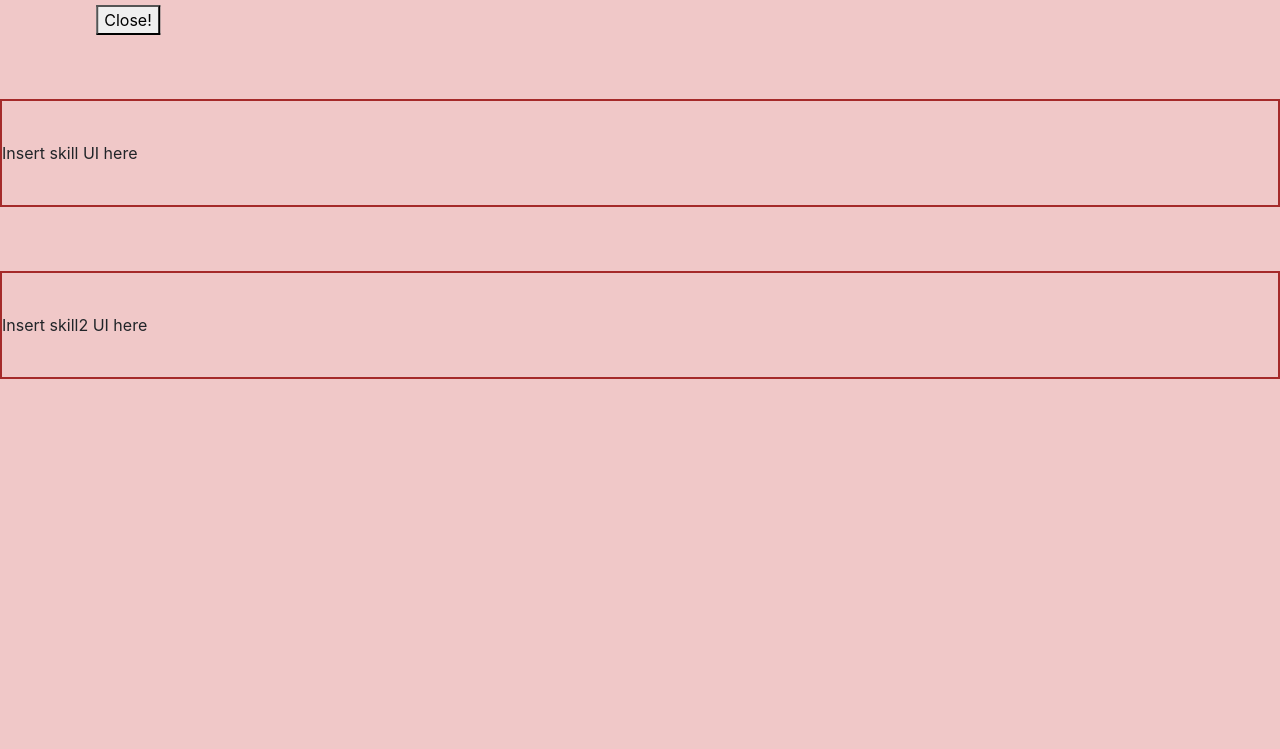
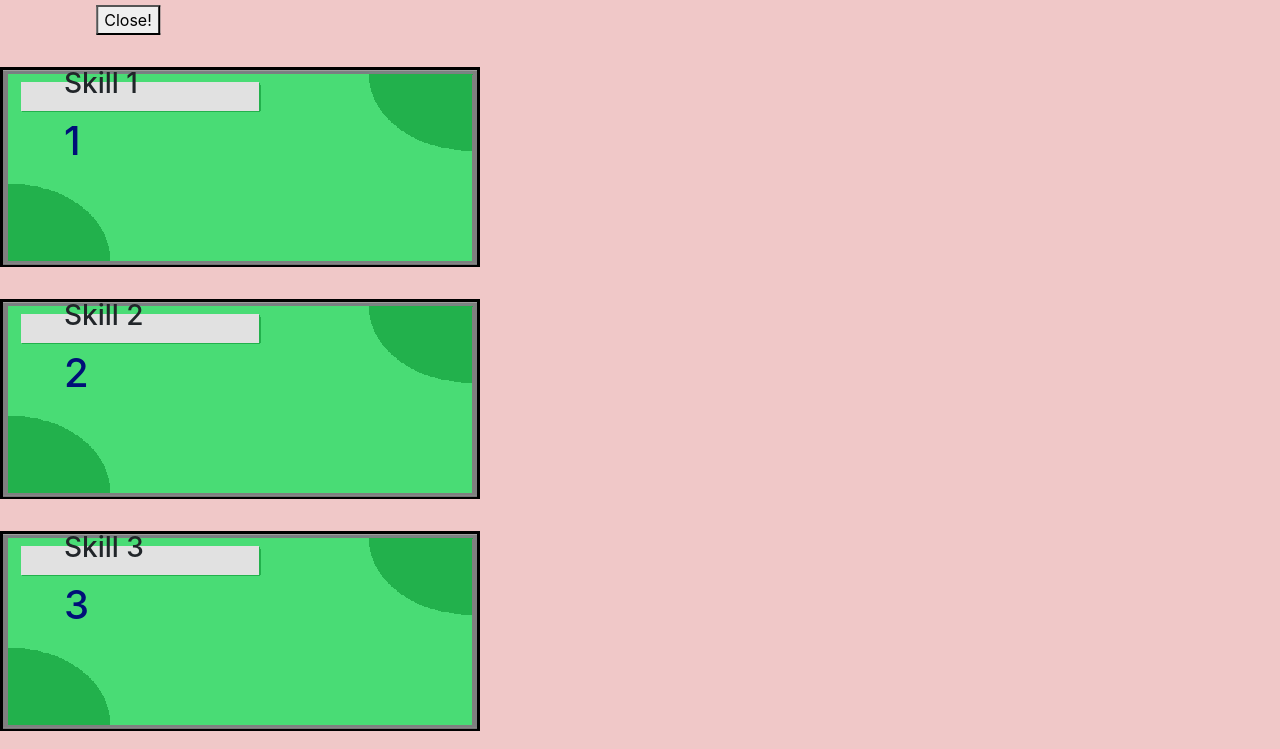
Before and after one commit to Eldenwyre/YATM, an Electron app: page skills.html in a window 1280 px wide. Shown: the part 51-800 px from the top of the page. Drawn offline with nearby package versions, Linux system fonts and the light colour scheme; no server answers.

Commit message:
Basic Skill UI design

```diff
--- a/skills.html
+++ b/skills.html
@@ -21,15 +21,27 @@
     transform: translate(-50%, 0%);">Close!</button>
     </div>
 
-    <div class='skillTab'>
-      Insert skill UI here
-    </div>
-
-    <div class='skillTab'>
-      Insert skill2 UI here
-    </div>
-
-    <script src="local_modules\rust_core\native\src\skill.rs"></script>
+    <!-- This script displays the current skills and information about the skills -->
+    <script type="text/javascript">
+      var test = ["Skill 1","Skill 2","Skill 3","Skill 4"];
+      var levelTest = ["1", "2", "3", "4"];
+      for (i = 0; i < test.length; i++){
+        var Skill = document.createElement('div');
+        var img = document.createElement('img');
+        var Name = document.createElement('h3');
+        var Level = document.createElement('h1');
+        Skill.className = 'skillTab';
+        img.src = "Skill.png"
+        Name.className = 'skillName';
+        Name.innerHTML = test[i];
+        Level.className = 'skillLevel';
+        Level.innerHTML = levelTest[i];
+        Skill.appendChild(img);
+        Skill.appendChild(Name);
+        Skill.appendChild(Level);
+        document.getElementsByTagName('body')[0].appendChild(Skill);
+      }
+    </script>
 
   </body>
 
@@ -41,13 +53,28 @@
   </script>
 
   <style>
+      /* This style is the parent for the other pieces of information that will appear on every skill */
       .skillTab{
+        position: relative;
         width: 100%;
-        overflow: auto;
-        border: 2px solid brown;
-        margin: 5%;
+        margin-top: 2.5%;
         margin-left: 0%;
-        padding: 2.5em 0em;
+        margin-bottom: 2.5%;
+      }
+
+      /* Style used to make the name of the skill appear in the designated box for names */
+      .skillName{
+        position: absolute;
+        top: 0%;
+        left: 5%;
+      }
+
+      /* Keeps the level for the skill in a specific spot */
+      .skillLevel{
+        position: absolute;
+        color: rgb(0, 15, 120);
+        top: 25%;
+        left: 5%;
       }
   </style>
 </html>
```
Also changed, not shown: tasks.html (+10 -7 lines), Skill.png (added).
